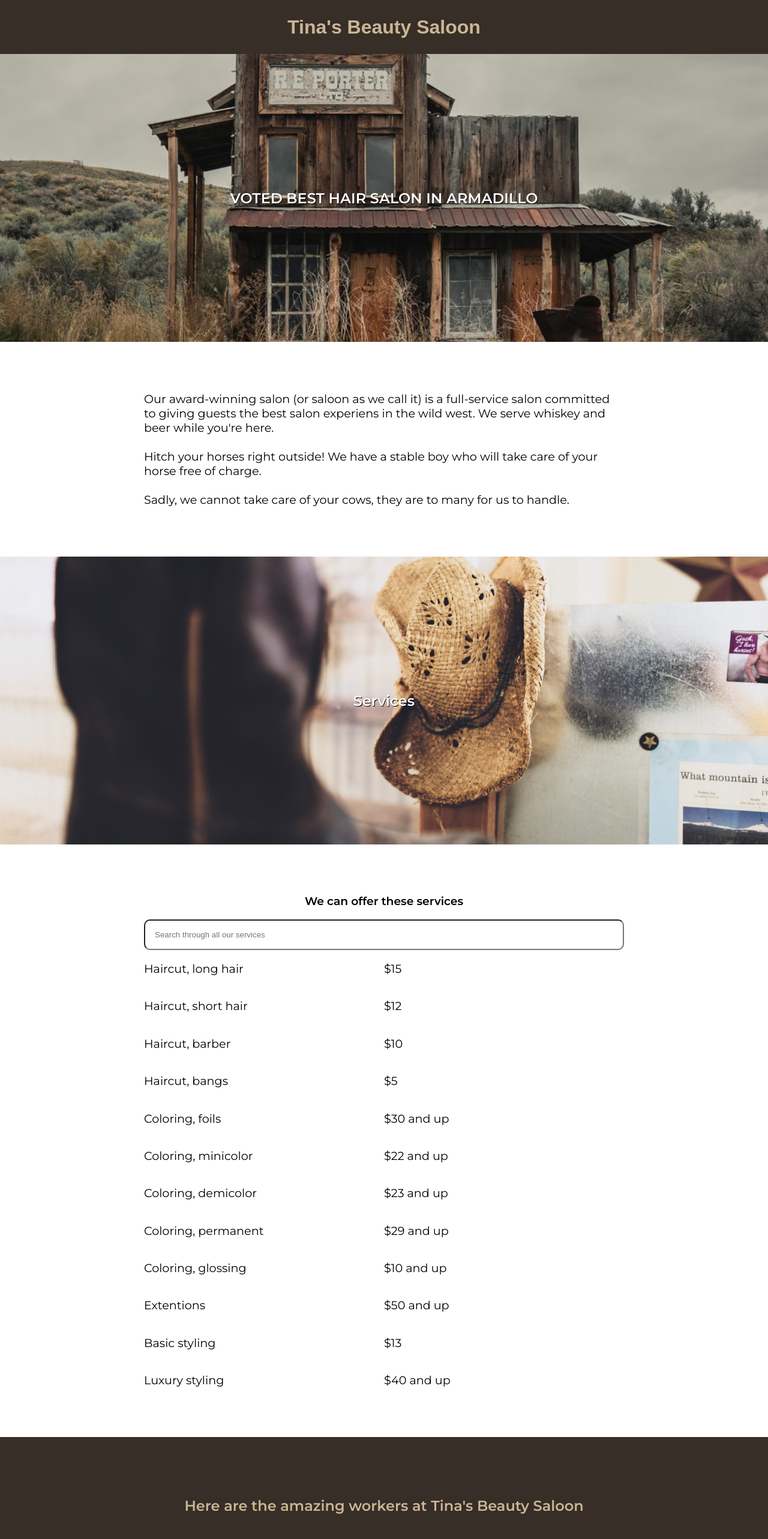
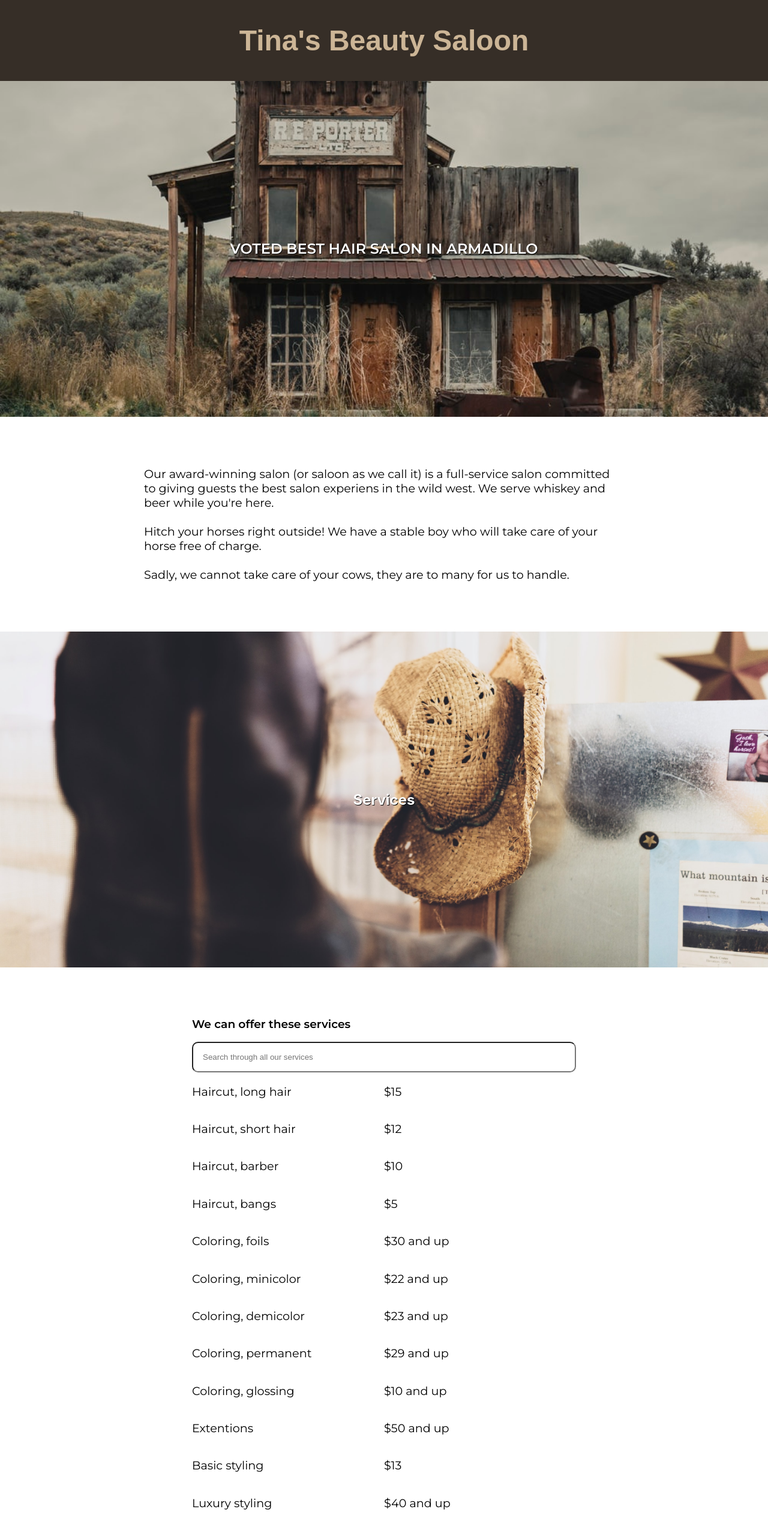
Before and after one commit to catharinasorum/tinas-beauty-saloon, a React (Create React App) app: page / in a window 1280 px wide. Shown: the top 2566 px of the page at 60% size. Built offline with nearby package versions, Linux system fonts and the light colour scheme; a web font is replaced by a local one.

Commit message:
added some changes

```diff
--- a/src/App.css
+++ b/src/App.css
@@ -23,19 +23,13 @@ body {
 }
 
 .Header h1 {
-  font-size: 2rem;
   font-family: drunk-cowboy, sans-serif;
   text-align: center;
-}
-
-.Menu {
-  display: flex;
-  align-items: center;
-  padding: 0.3rem 2rem;
+  font-size: 2.5rem;
 }
 
 .background {
-  min-height: 60vh;
+  min-height: 70vh;
   background-position: center;
   background-size: cover;
   background-attachment: fixed;
@@ -74,13 +68,10 @@ body {
 }
 
 /********* Services *********/
-.services h3 {
-  text-align: center;
-}
+
 
 .p2 {
   background-image: url(./images/background-p2.jpeg);
-  font-family: 'Montserrat', sans-serif;
 }
 
 .treatmentList {
@@ -88,13 +79,34 @@ body {
   grid-template-columns: 1fr 1fr;
 }
 
-
 .inpTreatment {
-  min-width: 25rem;
+  max-width: 47rem;
   outline: none;
   padding: 1rem;
   border-radius: 10px;
 }
+
+/* Workers */
+.employees {
+  display: grid;
+  grid-template-columns: repeat(auto-fit, minmax(300px, 1fr));
+  gap: 1rem;
+}
+
+.employee {
+  margin: 1rem 2rem;
+}
+
+.employee img {
+  max-width: 90%;
+  border-radius: 50%;
+  height: auto;
+}
+
+.employee h3 {
+  text-align: center;
+}
+
 /********* Footer *********/
 .Footer {
   min-height: 130vh;
@@ -111,53 +123,12 @@ body {
   padding: 0 1rem;
 }
 
-/* Workers */
-.employees {
-  display: grid;
-  grid-template-columns: repeat(auto-fit, minmax(300px, 1fr));
-  gap: 1rem;
-}
-
-.employee {
-  margin: 1rem 2rem;
-}
-
-.employee img {
-  max-width: 100%;
-  border-radius: 50%;
-  height: auto;
-}
-
-.employee h3 {
-  text-align: center;
-}
-
-/****** Basket *****/
-.basket {
-  z-index: 20;
-  position: fixed;
-  top: 20px;
-  right: 10px;
-  width: 40vw;
-  height: 40vh;
-  background-color: #AF9F86;
-  box-shadow: black;
-  animation: falldown 1s linear;
-  opacity: 0.5%;
-}
-
-.basket h2 {
-  text-align: center;
-}
-
-.x {
-  position: absolute;
-  top: 10px;
-  right: 10px;
-}
-
 @media only screen and (min-width: 600px) {
-  .Menu h1 {
+  .Header h1 {
     font-size: 3rem;
   }
+  .services {
+    grid-template-columns: minmax(1.5rem, 1fr) minmax(0, 40rem) minmax(1.5rem, 1fr);
+  }
+
 }
```
